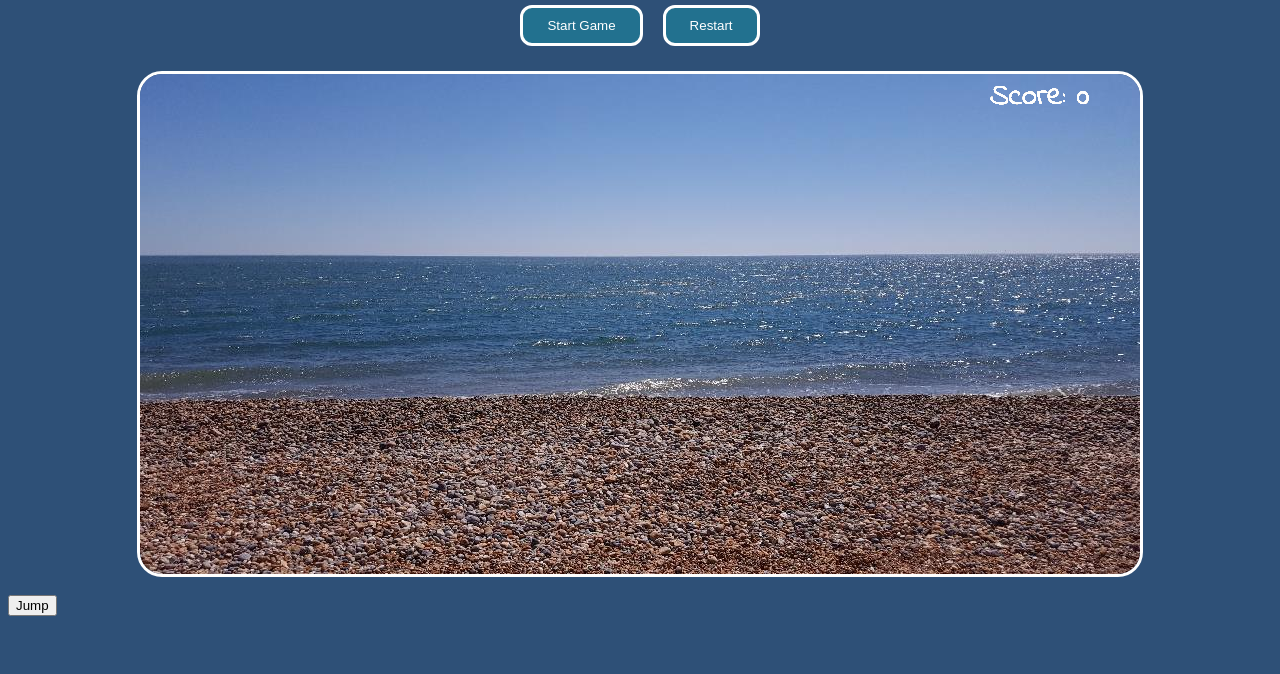
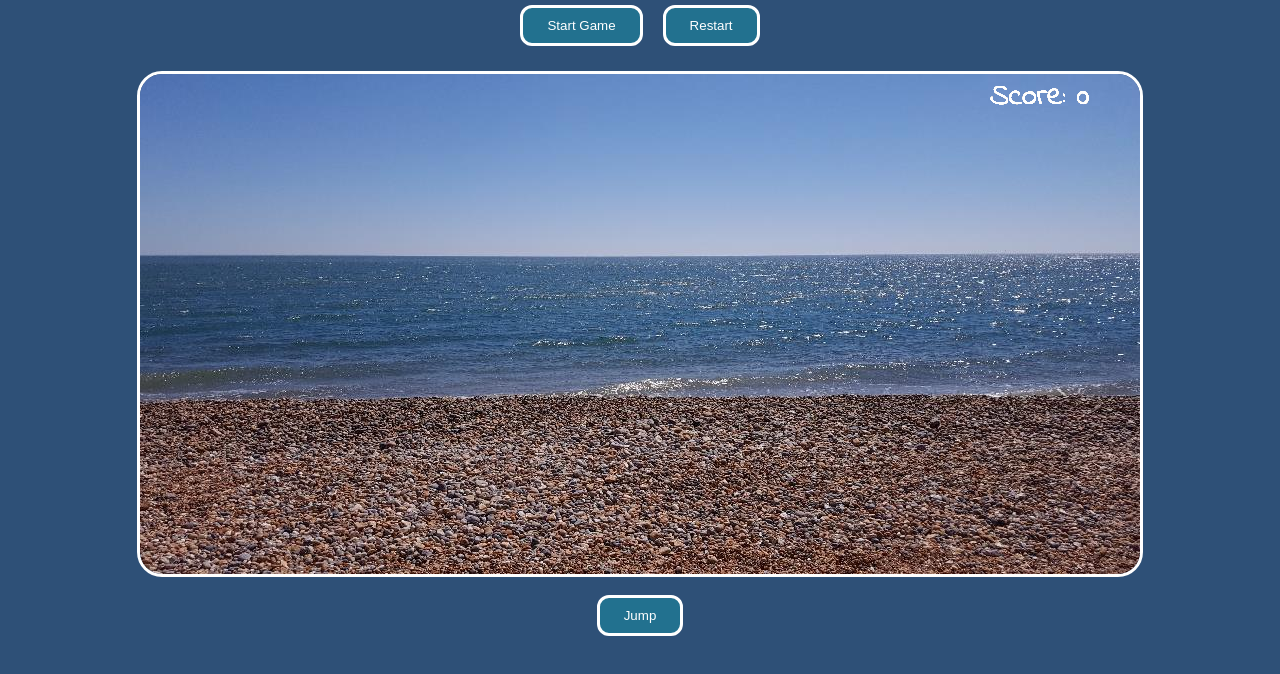
Before and after one commit to OlgaJ1989/seagull, a plain HTML site: page index.html in a window 1280 px wide. Shown: the part 108-782 px from the top of the page. Drawn offline with Linux system fonts and the light colour scheme.

Commit message:
Add style to Jump button

```diff
--- a/assets/css/style.css
+++ b/assets/css/style.css
@@ -35,7 +35,7 @@ canvas {
     margin-right: 20px;
 }
 
-#startButton, #restartButton {
+#startButton, #restartButton, #jump {
     border-radius: 12px;
     border: solid white;
     padding: 10px 24px;
--- a/index.html
+++ b/index.html
@@ -40,7 +40,7 @@
         <img id="background">
         <img id="seagull">
     </main>
-    <div class="buttons" id="spaceBar">
+    <div class="buttons flex center" id="spaceBar">
         <button class="jump" id="jump">Jump</button>
     </div>
     <footer class="footer">
```
